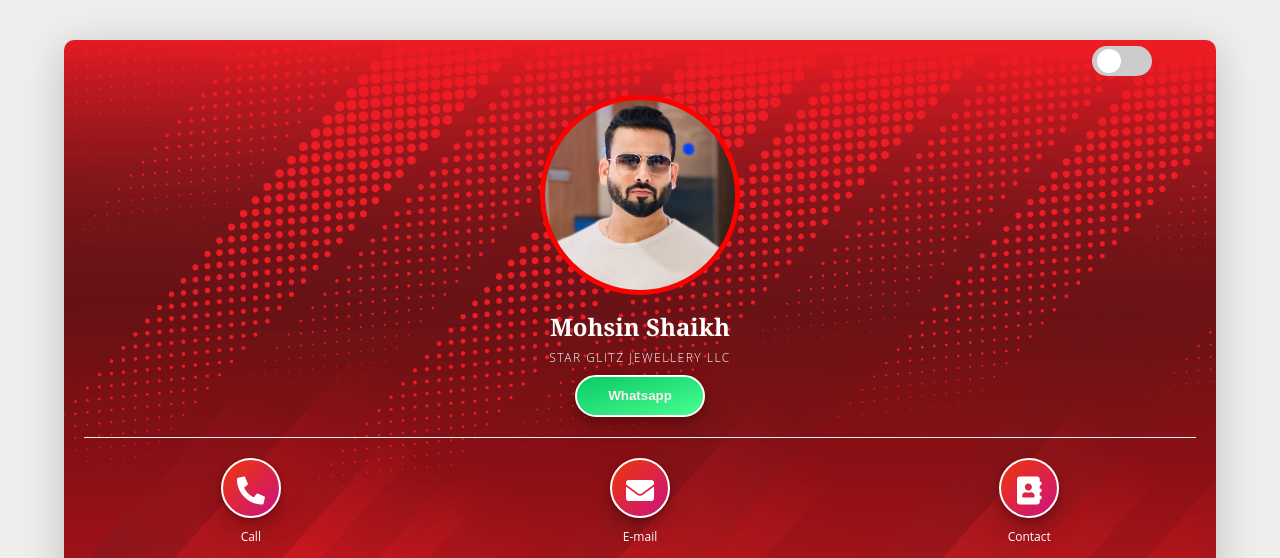
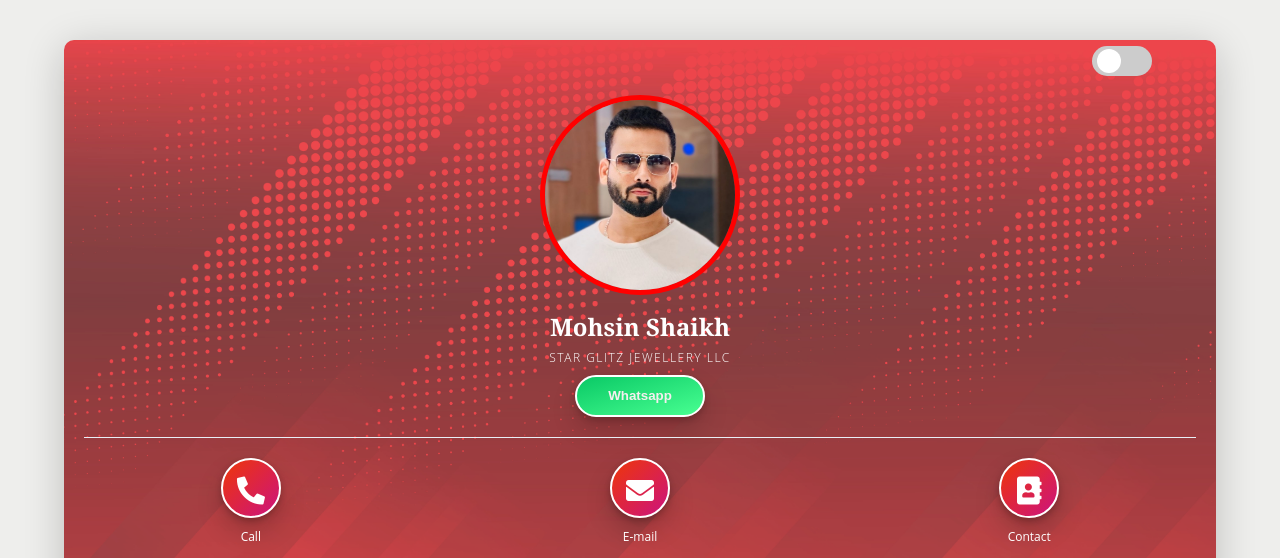
Before and after one commit to suhailakunnathodi/Aurify-Profiles, a plain HTML site: page starglitz.html in a window 1280 px wide. Shown: the top 558 px of the page. Drawn offline with Linux system fonts and the light colour scheme.

Commit message:
Update starglitz.html

```diff
--- a/starglitz.html
+++ b/starglitz.html
@@ -102,16 +102,28 @@ body {
 
 
 .wrapper {
-  position:relative;
+  position: relative;
   width: 90%;
   height: 90%;
+  /* background-color: #080911; */
+  border-radius: 10px;
+  padding: 20px;
+  box-shadow: 0 8px 40px rgba(0, 0, 0, 0.2);
+  overflow: hidden; /* Ensures the background doesn't overflow */
+}
+
+.background-image {
+  position: absolute;
+  top: 0;
+  left: 0;
+  width: 100%;
+  height: 100%;
   background-image: url(./28759450_red_diagonal_geometric_shape_with_halftone_detailed_background.jpg);
   background-repeat: no-repeat;
   background-size: cover;
-  transition: background 0.6s ease;
-  border-radius: 10px;
-  padding: 20px 20px 20px 20px;
-  box-shadow: 0 8px 40px rgba(0, 0, 0, 0.2);
+  opacity: 0.8; /* Adjust the opacity as needed */
+  z-index: -1; /* Ensure the background stays behind other content */
+  transition: opacity 0.6s ease; /* Add transition effect */
 }
 
 
@@ -296,7 +308,7 @@ body.dark-mode img {
 		<i class="fas fa-ellipsis-v"></i>
 		<i class="far fa-heart"></i>
 	</div> -->
-
+  <div class="background-image"></div>
 	<div class="profile">
 
 
```
